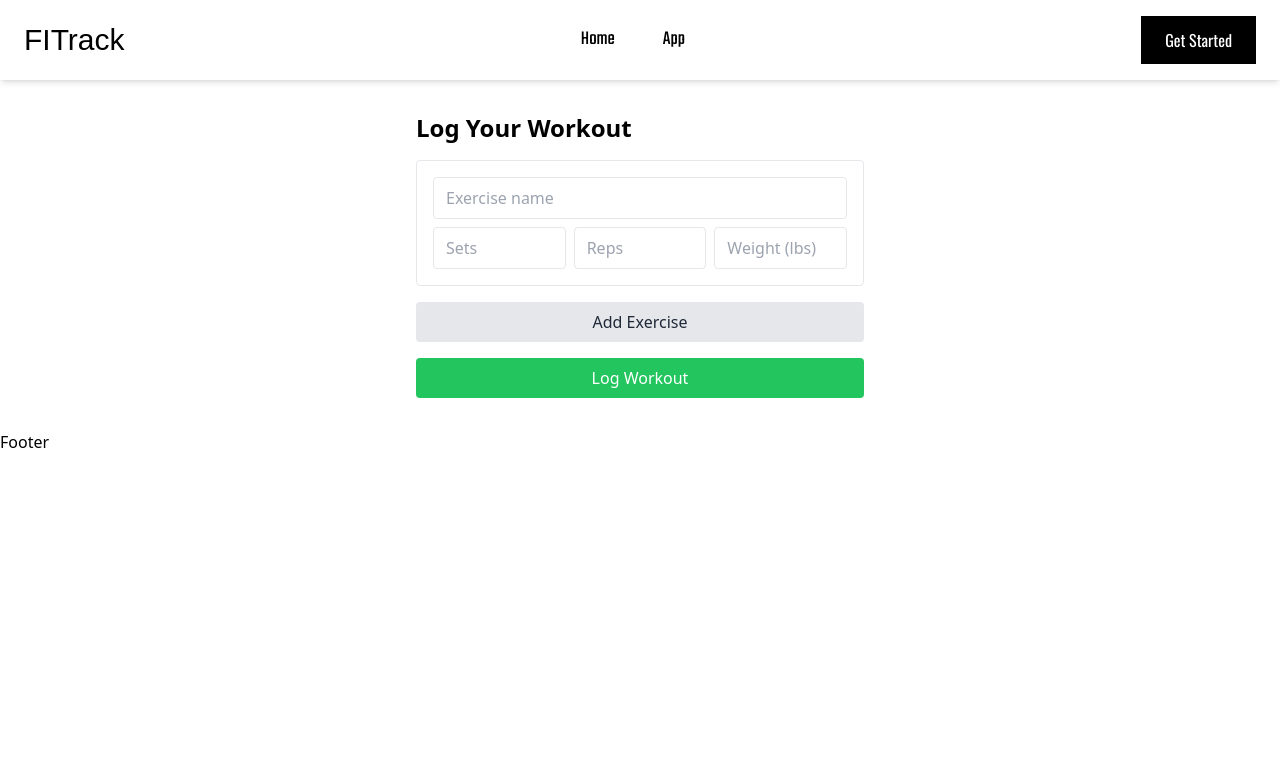
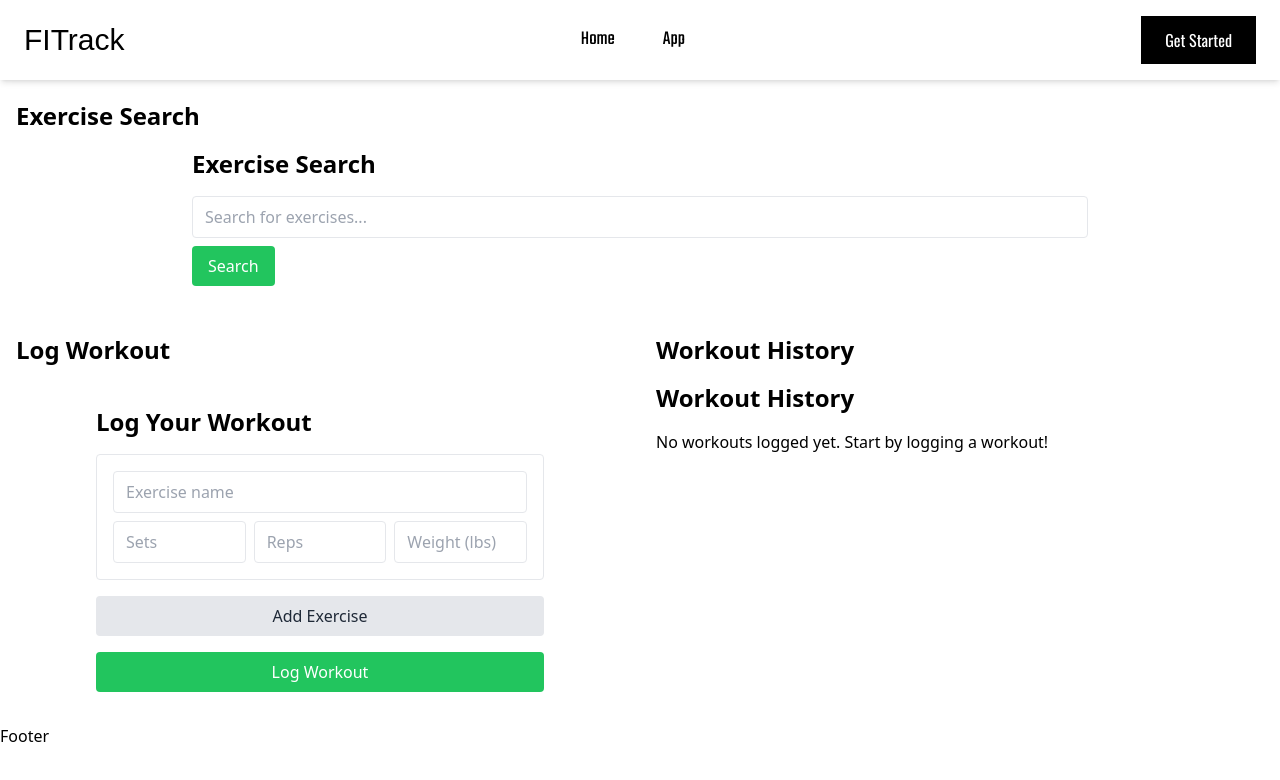
Before and after one commit to suhe1l/project-capstone, a React (Vite) app: page /app in a window 1280 px wide. Shown: the top 780 px of the page. Built offline with nearby package versions, Linux system fonts and the light colour scheme; a web font is replaced by a local one.

Commit message:
fix:change layout of main app
 Change main app to first of all have the search feature at the top followed by the other features

```diff
--- a/src/pages/MainApp.jsx
+++ b/src/pages/MainApp.jsx
@@ -1,37 +1,29 @@
-import React, { useState } from 'react';
+import React from 'react';
 import WorkoutLog from '../components/WorkoutLog';
 import WorkoutHistory from '../components/WorkoutHistory';
 import SearchExercises from '../components/SearchExercises';
 
 const MainApp = () => {
-  const [activeTab, setActiveTab] = useState('log');
-
   return (
     <div className="container mx-auto px-4 py-8">
-      <div className="flex justify-center mb-8">
-        <button
-          className={`mx-2 px-4 py-2 rounded ${activeTab === 'log' ? 'bg-green-500 text-white' : 'bg-gray-200'}`}
-          onClick={() => setActiveTab('log')}
-        >
-          Log Workout
-        </button>
-        <button
-          className={`mx-2 px-4 py-2 rounded ${activeTab === 'history' ? 'bg-green-500 text-white' : 'bg-gray-200'}`}
-          onClick={() => setActiveTab('history')}
-        >
-          Workout History
-        </button>
-        <button
-          className={`mx-2 px-4 py-2 rounded ${activeTab === 'search' ? 'bg-green-500 text-white' : 'bg-gray-200'}`}
-          onClick={() => setActiveTab('search')}
-        >
-          Exercise Search
-        </button>
+      <h1 className="text-3xl font-bold mb-8">FITrack Fitness Tracker</h1>
+
+      <section className="mb-12">
+        <h2 className="text-2xl font-bold mb-4">Exercise Search</h2>
+        <SearchExercises />
+      </section>
+
+      <div className="grid md:grid-cols-2 gap-8">
+        <section>
+          <h2 className="text-2xl font-bold mb-4">Log Workout</h2>
+          <WorkoutLog />
+        </section>
+
+        <section>
+          <h2 className="text-2xl font-bold mb-4">Workout History</h2>
+          <WorkoutHistory />
+        </section>
       </div>
-
-      {activeTab === 'log' && <WorkoutLog />}
-      {activeTab === 'history' && <WorkoutHistory />}
-      {activeTab === 'search' && <SearchExercises />}
     </div>
   );
 };
```
